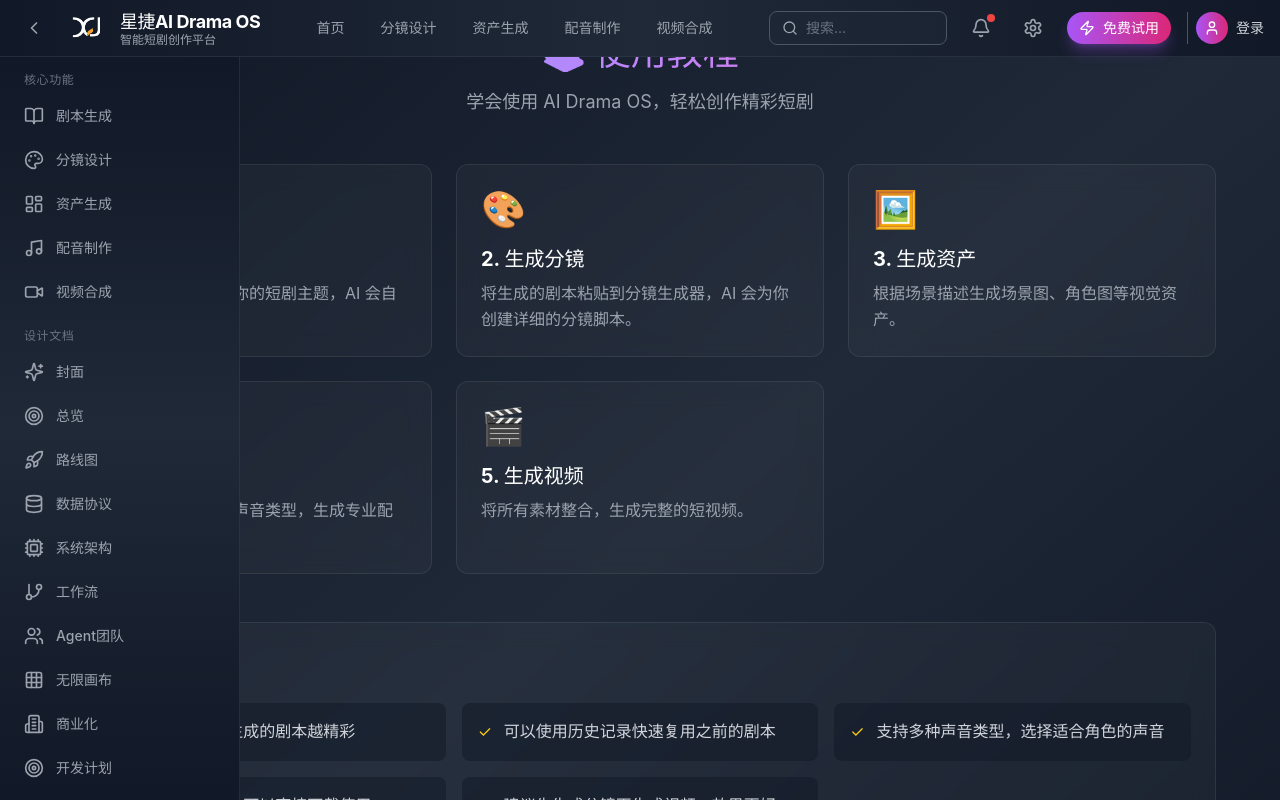
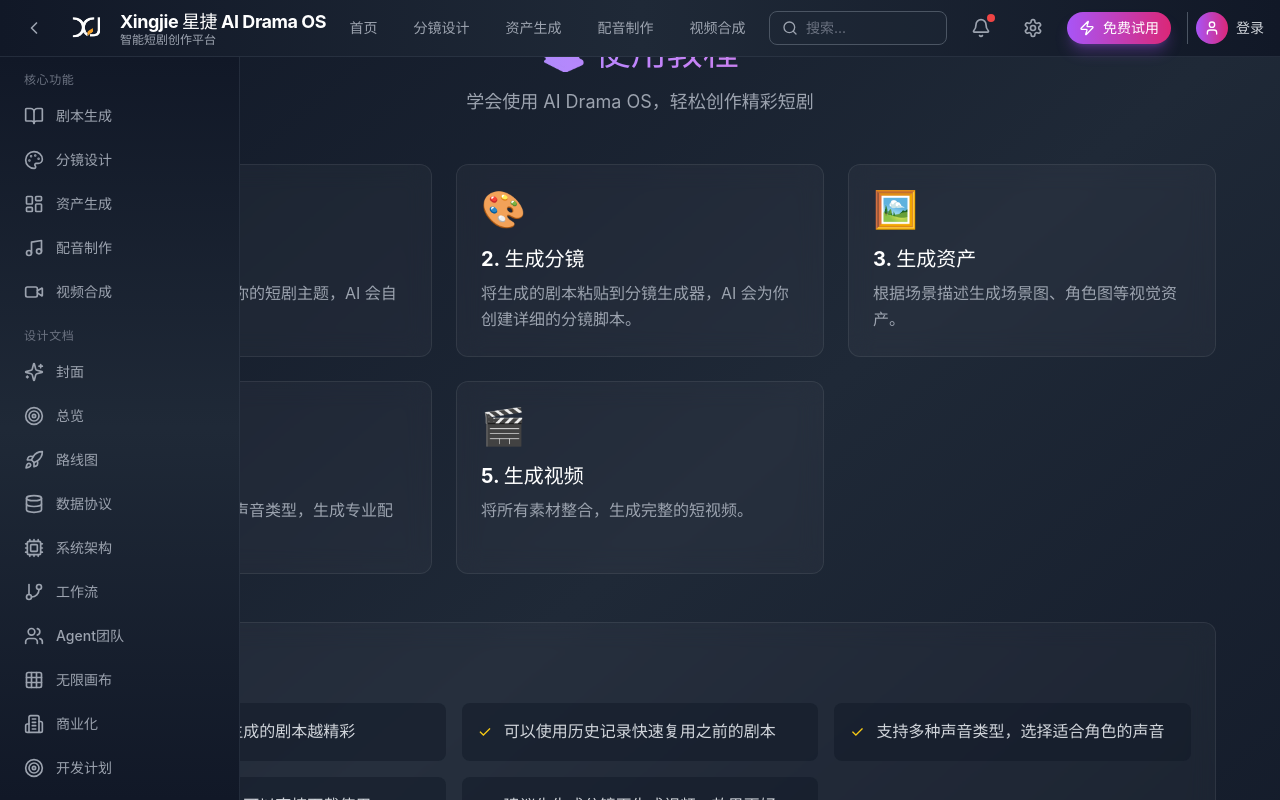
Before and after one commit to nhanhxxm2can9351-glitch/ai-drama-os, a React (Vite) app: page /tutorial in a window 1280 px wide. Shown: the top 800 px of the page. Built offline with nearby package versions, Linux system fonts and the light colour scheme.

Commit message:
Add Xingjie to project name

```diff
--- a/src/components/layout/Navbar.tsx
+++ b/src/components/layout/Navbar.tsx
@@ -81,7 +81,7 @@
                   />
                 </div>
                 <div className="flex flex-col">
-                  <span className="font-bold text-lg text-white tracking-tight">星捷AI Drama OS</span>
+                  <span className="font-bold text-lg text-white tracking-tight">Xingjie 星捷 AI Drama OS</span>
                   <span className="text-xs text-gray-400 -mt-1">智能短剧创作平台</span>
                 </div>
               </Link>
```
